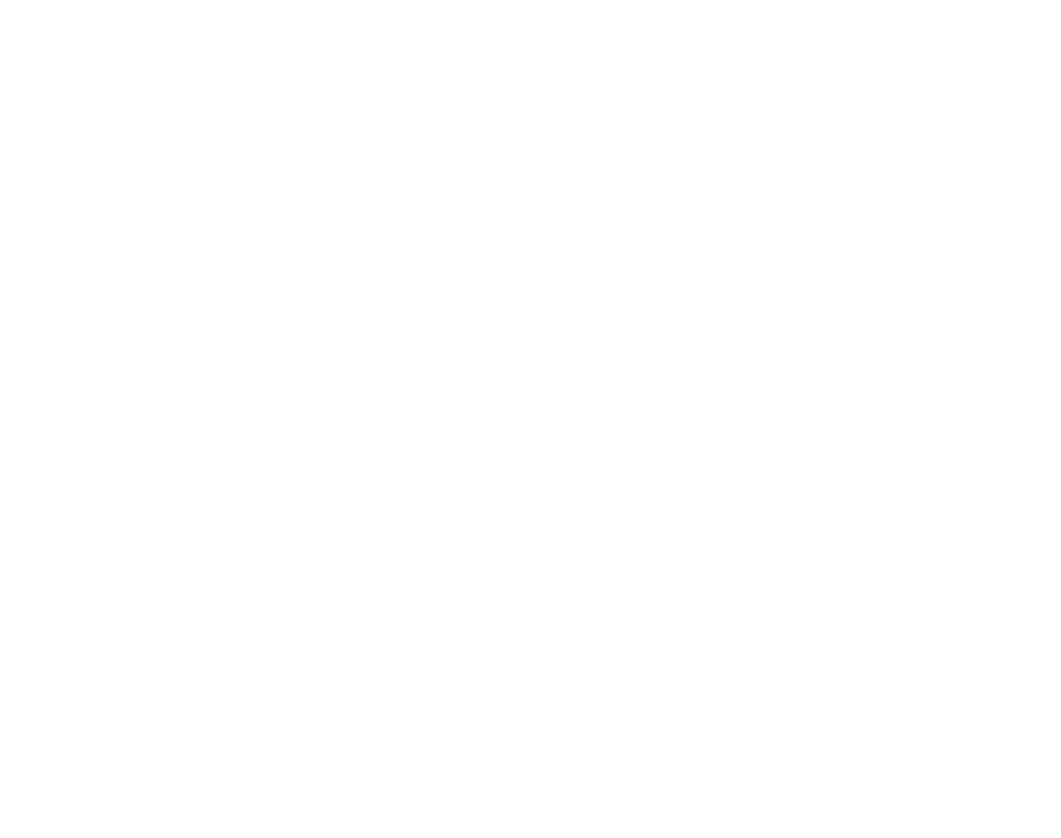
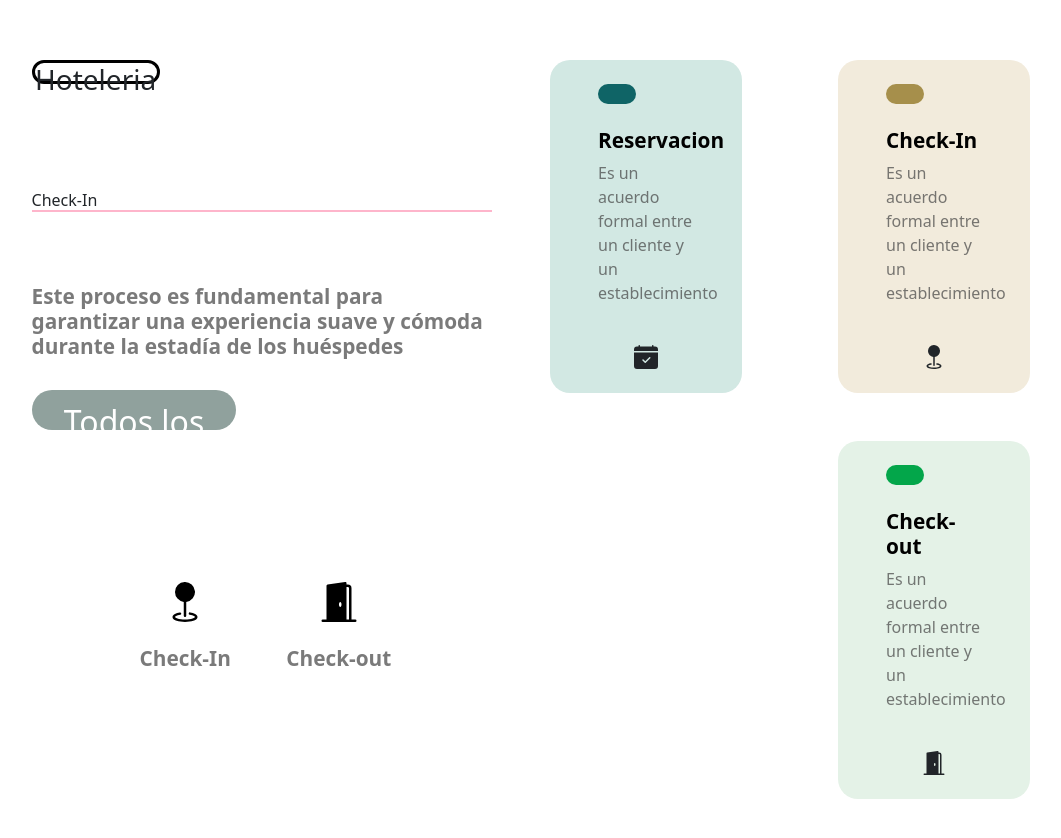
Before and after one commit to jhoncastro1/Software_Hoteleria, a React (Create React App) app in the folder Hoteleria_frontend/: page /checkIn in a window 1280 px wide. Before the commit this address had no page. Shown: the part 110-948 px from the top of the page, without its empty margins (90-1151 px from the left). Before the commit the page ends 800 px from the top, so only its background shows below. Built offline with nearby package versions, Linux system fonts and the light colour scheme.

Commit message:
Cambios check-in y main-page

```diff
--- a/Hoteleria_frontend/src/App.js
+++ b/Hoteleria_frontend/src/App.js
@@ -9,6 +9,7 @@
 import Navbar_Home from "./components/Navbar_Home";
 import Main from "./components/Main_Page";
 import AdminLogin from "./components/AdminLogin";
+import Check_in from "./components/Check_in";
 
 function App() {
   return (
@@ -27,6 +28,7 @@
           <Route path="/login" element={<Login />} />
           <Route path="/main" element={<Main/>} />
           <Route path="/adminLogin" element={<AdminLogin/>} />
+          <Route path="/checkIn" element={<Check_in/>}/>
         </Routes>
       </div>
     </Router>
--- a/Hoteleria_frontend/src/components/Check_in.css
+++ b/Hoteleria_frontend/src/components/Check_in.css
@@ -0,0 +1,33 @@
+.div_p{
+    width: calc(10vw);
+    height: calc(3vh);
+    border-radius: 20px;
+    background-color: #ffffff;
+    border: #000 solid 3px;
+
+}
+.div_t{
+    width: calc(16vw);
+    height: calc(5vh);
+    border-radius: 40px;
+    color: #ffffff;
+    background-color: #90A19D;
+    padding-top: 0.7ch;
+}
+  .texto-con-subrayado {
+    position: relative;
+  }
+
+  .palabra {
+    position: relative;
+    z-index: 2; /* Coloca la palabra sobre el subrayado */
+  }
+
+  .subrayado {
+    position: absolute;
+    width: 100%;
+    height: 2px; /* Puedes ajustar la altura según tus preferencias */
+    background-color: #FEB5CB; /* Color del subrayado */
+    bottom: 0;
+    z-index: 1; /* Coloca el subrayado detrás de la palabra */
+  }
--- a/Hoteleria_frontend/src/components/Check_in.js
+++ b/Hoteleria_frontend/src/components/Check_in.js
@@ -1,8 +1,88 @@
 import React from 'react'
+import './Check_in.css'
 
 const Check_in = () => {
-  return (
-    <div>Check_in</div>
+    return (
+      <main>
+        <section className='d-flex align-items-center col-12 min-vh-100 room'>
+          <div className='col-6 room'>
+            <div className='py-5 col-12 d-flex  text-center'>
+              <h3 className='div_p'>Hoteleria</h3>
+            </div>
+            <div className='py-5'>
+            <div class="texto-con-subrayado">
+                <span class="palabra">Check-In</span>
+                <div class="subrayado"></div>
+            </div>
+            </div>
+            <div className='py-4'>
+              <h4 className='font_size'>Este proceso es fundamental para garantizar una experiencia suave y cómoda durante la estadía de los huéspedes</h4>
+            </div>
+            <div>
+              <h2 className='div_t'>Todos los formatos</h2>
+            </div>
+            <div className='py-5 col-12 d-flex justify-content-center text-center'>
+              <a type='submit' href='/' className='py-5 my-5 col-4 border_fz'>
+                <svg xmlns="http://www.w3.org/2000/svg" class='svg_width' fill="currentColor" viewBox="0 0 16 16">
+                  <path fill-rule="evenodd" d="M4 4a4 4 0 1 1 4.5 3.969V13.5a.5.5 0 0 1-1 0V7.97A4 4 0 0 1 4 3.999zm2.493 8.574a.5.5 0 0 1-.411.575c-.712.118-1.28.295-1.655.493a1.319 1.319 0 0 0-.37.265.301.301 0 0 0-.057.09V14l.002.008a.147.147 0 0 0 .016.033.617.617 0 0 0 .145.15c.165.13.435.27.813.395.751.25 1.82.414 3.024.414s2.273-.163 3.024-.414c.378-.126.648-.265.813-.395a.619.619 0 0 0 .146-.15.148.148 0 0 0 .015-.033L12 14v-.004a.301.301 0 0 0-.057-.09 1.318 1.318 0 0 0-.37-.264c-.376-.198-.943-.375-1.655-.493a.5.5 0 1 1 .164-.986c.77.127 1.452.328 1.957.594C12.5 13 13 13.4 13 14c0 .426-.26.752-.544.977-.29.228-.68.413-1.116.558-.878.293-2.059.465-3.34.465-1.281 0-2.462-.172-3.34-.465-.436-.145-.826-.33-1.116-.558C3.26 14.752 3 14.426 3 14c0-.599.5-1 .961-1.243.505-.266 1.187-.467 1.957-.594a.5.5 0 0 1 .575.411z"/>
+                </svg>
+                <h3 className='font_size py-4'>Check-In</h3>
+              </a>
+              <a type='submit' href='/' className='py-5 my-5 col-4'>
+                <svg xmlns="http://www.w3.org/2000/svg" class='svg_width' fill="currentColor" viewBox="0 0 16 16">
+                  <path d="M1.5 15a.5.5 0 0 0 0 1h13a.5.5 0 0 0 0-1H13V2.5A1.5 1.5 0 0 0 11.5 1H11V.5a.5.5 0 0 0-.57-.495l-7 1A.5.5 0 0 0 3 1.5V15H1.5zM11 2h.5a.5.5 0 0 1 .5.5V15h-1V2zm-2.5 8c-.276 0-.5-.448-.5-1s.224-1 .5-1 .5.448.5 1-.224 1-.5 1z"/>
+                </svg>
+
+                <h3 className='font_size py-4'>Check-out</h3>
+              </a>
+            </div>
+
+          </div>
+          <div className='col-6 d-flex justify-content-center'>
+            <div className='col-6'>
+              <div className='col-8 bg_color'>
+                <div className='px-5 py-4'>
+                  <div className='div_w_one'></div>
+                </div>
+                <h3 className='font_size font_color px-5'>Reservacion</h3>
+                <p className='font_size_letter px-5'>Es un acuerdo formal entre un cliente y un establecimiento</p>
+                <div className='text-center'>
+                  <svg xmlns="http://www.w3.org/2000/svg" class='svg_width_one py-4' fill="currentColor" viewBox="0 0 16 16">
+                    <path d="M4 .5a.5.5 0 0 0-1 0V1H2a2 2 0 0 0-2 2v1h16V3a2 2 0 0 0-2-2h-1V.5a.5.5 0 0 0-1 0V1H4V.5zM16 14V5H0v9a2 2 0 0 0 2 2h12a2 2 0 0 0 2-2zm-5.146-5.146-3 3a.5.5 0 0 1-.708 0l-1.5-1.5a.5.5 0 0 1 .708-.708L7.5 10.793l2.646-2.647a.5.5 0 0 1 .708.708z"/>
+                  </svg>
+                </div>
+              </div>
+            </div>
+            <div className='col-6'>
+              <div className='col-8 bg_color_two'>
+                <div className='px-5 py-4'>
+                  <div className='div_w_two'></div>
+                </div>
+                <h3 className='font_size font_color px-5'>Check-In</h3>
+                <p className='font_size_letter px-5'>Es un acuerdo formal entre un cliente y un establecimiento</p>
+                <div className='text-center'>
+                  <svg xmlns="http://www.w3.org/2000/svg" class='svg_width_one py-4' fill="currentColor" viewBox="0 0 16 16">
+                    <path fill-rule="evenodd" d="M4 4a4 4 0 1 1 4.5 3.969V13.5a.5.5 0 0 1-1 0V7.97A4 4 0 0 1 4 3.999zm2.493 8.574a.5.5 0 0 1-.411.575c-.712.118-1.28.295-1.655.493a1.319 1.319 0 0 0-.37.265.301.301 0 0 0-.057.09V14l.002.008a.147.147 0 0 0 .016.033.617.617 0 0 0 .145.15c.165.13.435.27.813.395.751.25 1.82.414 3.024.414s2.273-.163 3.024-.414c.378-.126.648-.265.813-.395a.619.619 0 0 0 .146-.15.148.148 0 0 0 .015-.033L12 14v-.004a.301.301 0 0 0-.057-.09 1.318 1.318 0 0 0-.37-.264c-.376-.198-.943-.375-1.655-.493a.5.5 0 1 1 .164-.986c.77.127 1.452.328 1.957.594C12.5 13 13 13.4 13 14c0 .426-.26.752-.544.977-.29.228-.68.413-1.116.558-.878.293-2.059.465-3.34.465-1.281 0-2.462-.172-3.34-.465-.436-.145-.826-.33-1.116-.558C3.26 14.752 3 14.426 3 14c0-.599.5-1 .961-1.243.505-.266 1.187-.467 1.957-.594a.5.5 0 0 1 .575.411z"/>
+                  </svg>
+                </div>
+              </div>
+              <div className='p-4'></div>
+              <div className='col-8 bg_color_three'>
+                <div className='px-5 py-4'>
+                  <div className='div_w_three'></div>
+                </div>
+                <h3 className='font_size font_color px-5'>Check-out</h3>
+                <p className='font_size_letter px-5'>Es un acuerdo formal entre un cliente y un establecimiento</p>
+                <div className='text-center'>
+                  <svg xmlns="http://www.w3.org/2000/svg" class='svg_width_one py-4' fill="currentColor" viewBox="0 0 16 16">
+                    <path d="M1.5 15a.5.5 0 0 0 0 1h13a.5.5 0 0 0 0-1H13V2.5A1.5 1.5 0 0 0 11.5 1H11V.5a.5.5 0 0 0-.57-.495l-7 1A.5.5 0 0 0 3 1.5V15H1.5zM11 2h.5a.5.5 0 0 1 .5.5V15h-1V2zm-2.5 8c-.276 0-.5-.448-.5-1s.224-1 .5-1 .5.448.5 1-.224 1-.5 1z"/>
+                  </svg>
+                </div>
+              </div>
+            </div>
+          </div>
+        </section>
+      </main>
   )
 }
 
--- a/Hoteleria_frontend/src/components/Home_Page.css
+++ b/Hoteleria_frontend/src/components/Home_Page.css
@@ -6,9 +6,7 @@
 .room{
     padding: 5%;
 }
-.border_sp{
-    border-bottom: 3px solid black;
-}
+
 .font_wig{
     font-weight: 500;
 }
--- a/Hoteleria_frontend/src/components/Main_Page.css
+++ b/Hoteleria_frontend/src/components/Main_Page.css
@@ -7,9 +7,10 @@
     padding: 5%;
 }
 .border_sp{
+    border-color: black;
     border-left: 1.5px solid;
     border-right: 1.5px solid;
-    border-color: black;
+
 }
 .font_wig{
     font-weight: 500;
```
Also changed, not shown: Hoteleria_frontend/src/components/Main_Page.js (+6 -4 lines).
